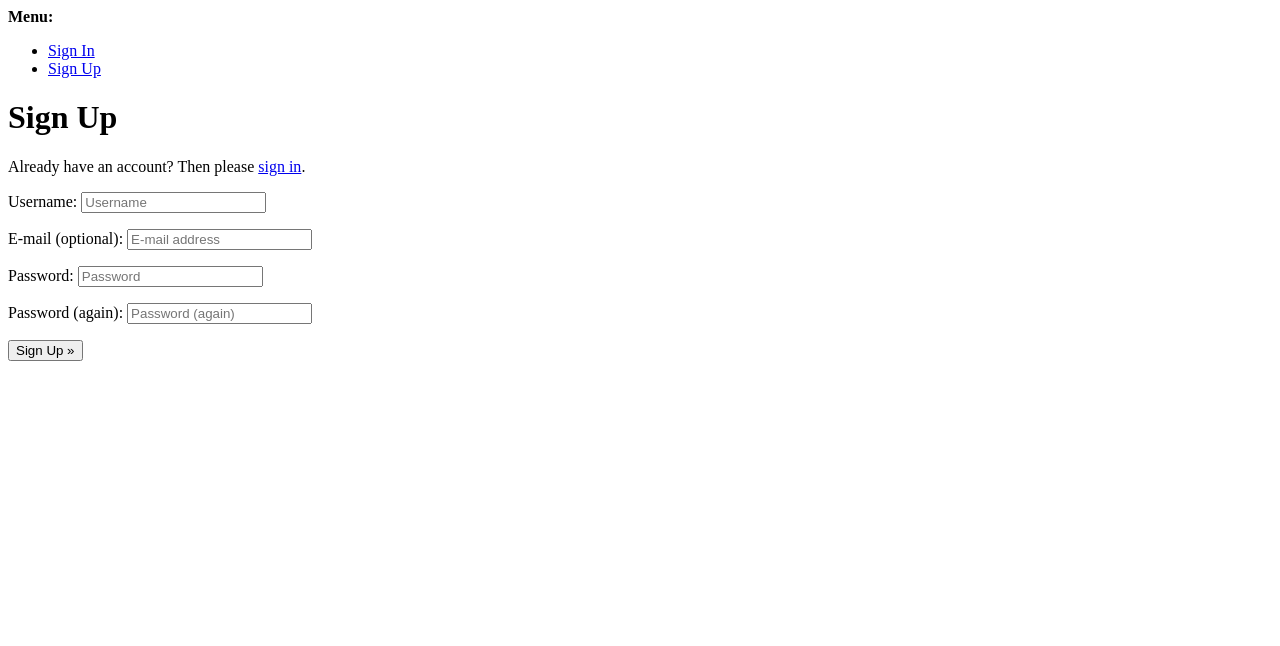
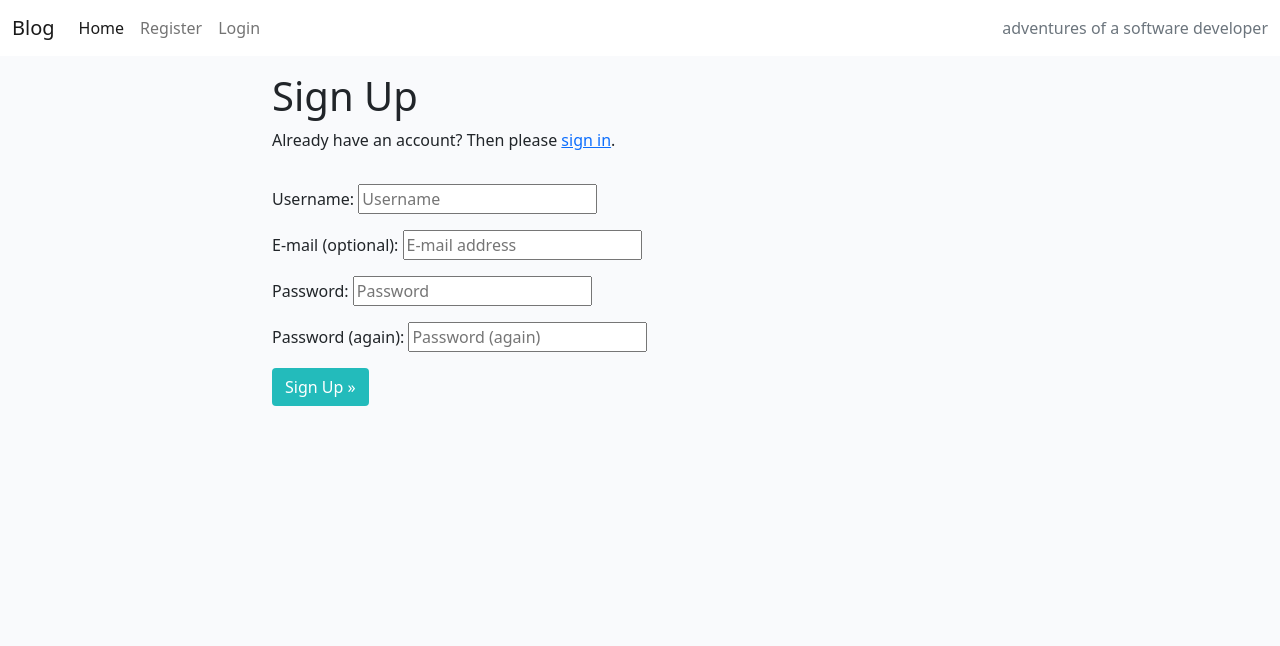
Before and after one commit to Ericolssoon/BlogProject, a Django app: page /accounts/signup/ in a window 1280 px wide. Shown: the top 646 px of the page. Run offline with Django 3.2, Linux system fonts and the light colour scheme.

Commit message:
Add popup message and style signup page

```diff
--- a/blog/urls.py
+++ b/blog/urls.py
@@ -1,8 +1,8 @@
 from . import views
 from django.urls import path
-
 
 urlpatterns = [
     path('', views.PostList.as_view(), name='home'),
     path('<slug:slug>/', views.PostDetail.as_view(), name='post_detail'),
+    path('like/<slug:slug>', views.PostLike.as_view(), name='post_like'),
 ]
--- a/templates/account/signup.html
+++ b/templates/account/signup.html
@@ -1,21 +1,28 @@
-{% extends "account/base.html" %}
+{% extends "base.html" %}
 
 {% load i18n %}
 
 {% block head_title %}{% trans "Signup" %}{% endblock %}
 
 {% block content %}
+<div class="container">
+  <div class="row">
+    <div class="col-md-8 mt-3 offset-md-2">
       <h1>{% trans "Sign Up" %}</h1>
-
       <p>{% blocktrans %}Already have an account? Then please <a href="{{ login_url }}">sign in</a>.{% endblocktrans %}</p>
-
+    </div>
+  </div>
+  <div class="row">
+    <div class="col-md-8 mt-3 offset-md-2">
       <form class="signup" id="signup_form" method="post" action="{% url 'account_signup' %}">
         {% csrf_token %}
         {{ form.as_p }}
         {% if redirect_field_value %}
         <input type="hidden" name="{{ redirect_field_name }}" value="{{ redirect_field_value }}" />
         {% endif %}
-  <button type="submit">{% trans "Sign Up" %} &raquo;</button>
+        <button class="btn btn-signup" type="submit">{% trans "Sign Up" %} &raquo;</button>
         </form>
-
+    </div>
+  </div>
+</div>
     {% endblock %}
--- a/templates/base.html
+++ b/templates/base.html
@@ -26,8 +26,7 @@
 
     <nav class="navbar navbar-expand-lg navbar-light bg-white">
         <div class="container-fluid">
-            <a class="navbar-brand" href="{% url 'home' %}"><span class="brand">c<span class="red-o">o</span>de<span
-                        class="thin">|star</span></span></span></a>
+            <a class="navbar-brand" href="{% url 'home' %}">Blog</a>
             <button class="navbar-toggler" type="button" data-bs-toggle="collapse" data-bs-target="#navbarText"
                 aria-controls="navbarText" aria-expanded="false" aria-label="Toggle navigation">
                 <span class="navbar-toggler-icon"></span>
@@ -57,6 +56,19 @@
         </div>
     </nav>
 
+    <div class="container">
+        <div class="row">
+            <div class="col-md-8 offset-md-2">
+                {% for message in messages %}
+                <div class="alert {{ message.tags }} alert-dismissible fade show" id="msg" role="alert">
+                    {{ message | safe }}
+                    <button type="button" class="btn-close" data-bs-dismiss="alert" aria-label="Close"></button>
+                </div>
+                {% endfor %}
+            </div>
+        </div>
+    </div>
+
     <main class="flex-shrink-0 main-bg">
         {% block content %}
         <!-- Content Goes here -->
@@ -71,6 +83,13 @@
             <i class="fab fa-instagram-square ms-3"></i>
             <i class="fab fa-youtube-square ms-3"></i></p>
     </footer>
+    <script>
+        setTimeout(function () {
+            let messages = document.getElementById('msg');
+            let alert = new bootstrap.Alert(messages);
+            alert.close();
+        }, 2500);
+    </script>
 </body>
 
 </html>
--- a/templates/index.html
+++ b/templates/index.html
@@ -15,7 +15,8 @@
                             <div class="image-container">
                                 {% if "placeholder" in post.featured_image.url %}
                                 <img class="card-img-top"
-                                    src="https://codeinstitute.s3.amazonaws.com/fullstack/blog/default.jpg">
+                                    src="https://images.unsplash.com/photo-1486312338219-ce68d2c6f44d?ixlib=rb-1.2.1&ixid=MnwxMjA3fDB8MHxwaG90by1wYWdlfHx8fGVufDB8fHx8&auto=format&fit=crop&w=1472&q=80
+                                    ">
                                 {% else %}
                                 <img class="card-img-top" src=" {{ post.featured_image.url }}">
                                 {% endif %}
```
Also changed, not shown: blog/views.py (+14 -1 lines), codestar/settings.py (+9 -0 lines), templates/post_detail.html (+24 -4 lines). Lines whose indentation alone changed are shown as unchanged.
